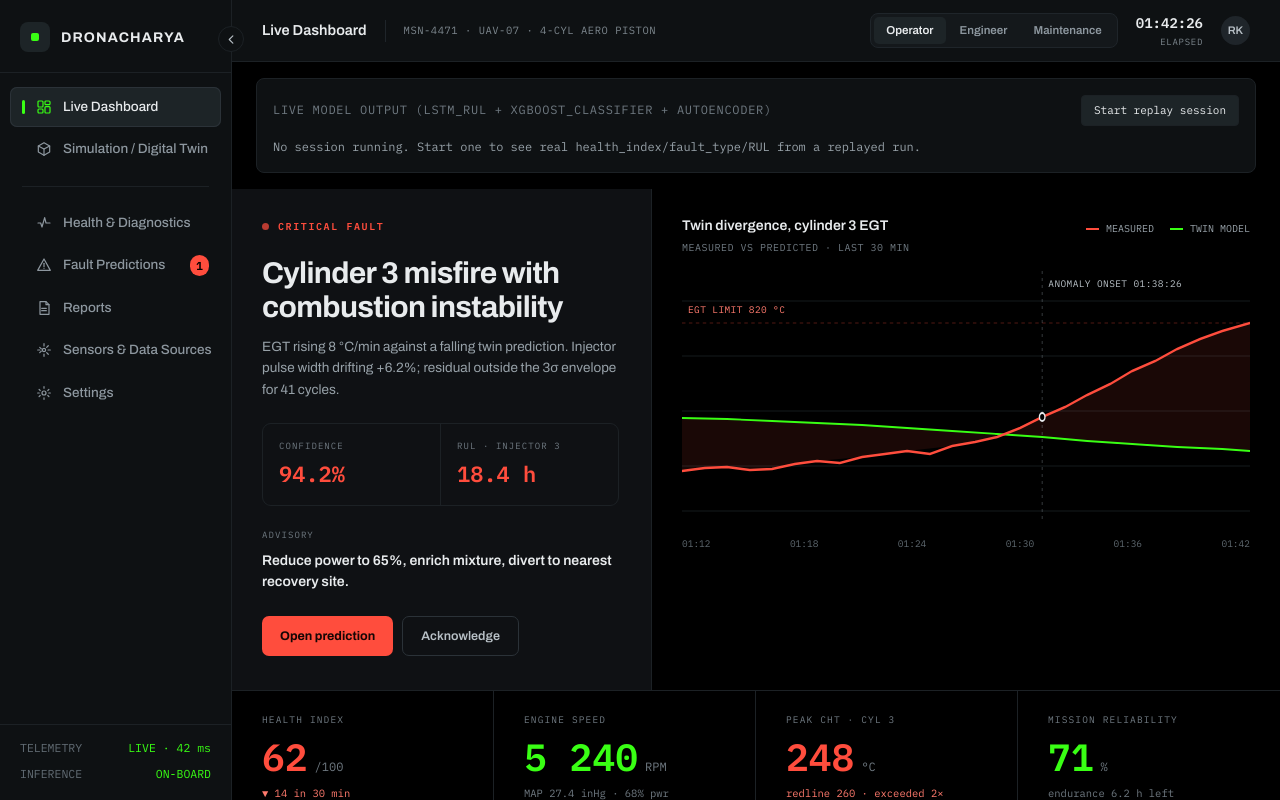
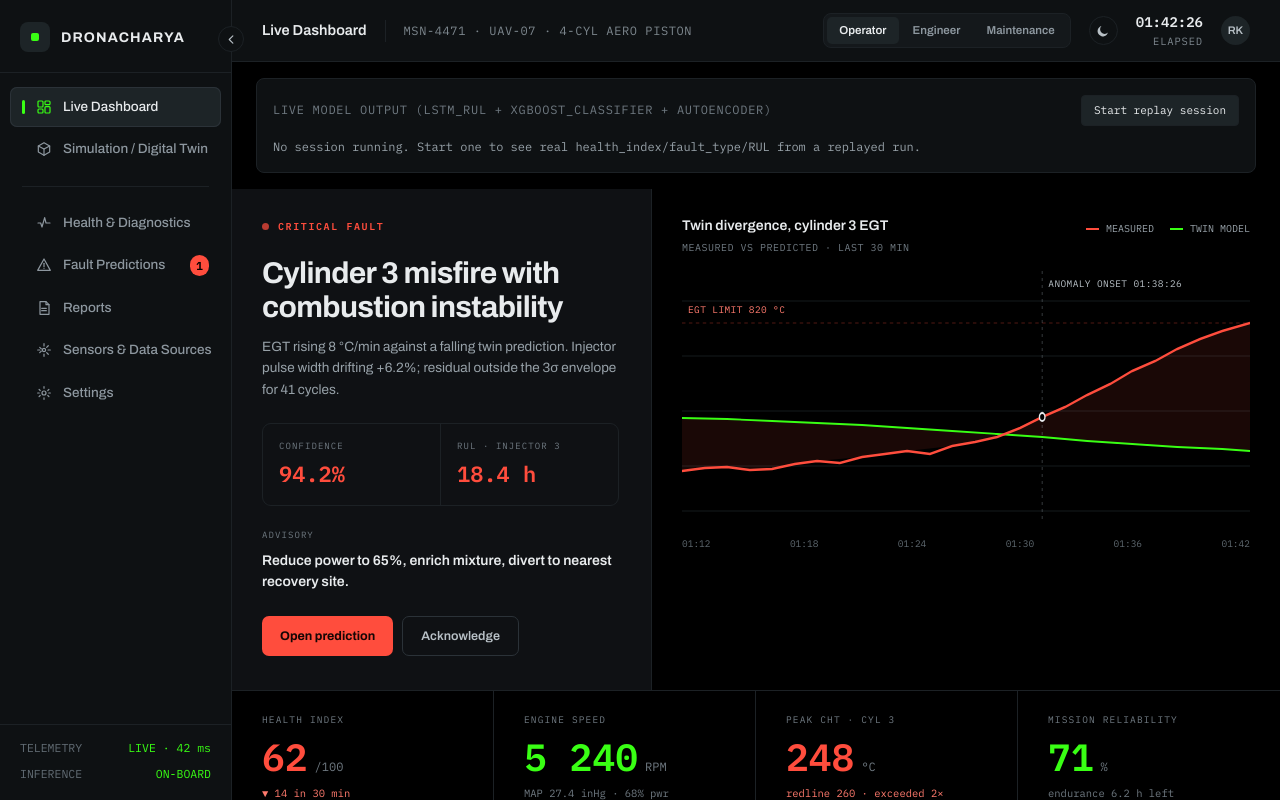
Before and after one commit to parinaB/DroneAcharaya, a Next.js app in the folder frontend/: page /dashboard in a window 1280 px wide. Built offline with nearby package versions, Linux system fonts and the light colour scheme; no server answers.

Commit message:
frontend: add theme toggle button to top bar
Sun/moon icon button next to the mission clock, switches data-theme
on the root element via the theme/onToggleTheme props from page.tsx.

```diff
--- a/frontend/app/dashboard/_components/TopBar.tsx
+++ b/frontend/app/dashboard/_components/TopBar.tsx
@@ -1,7 +1,7 @@
 "use client";
 
 import { color, font, tabStyle } from "../_lib/tokens";
-import type { Role, Screen } from "../_lib/state";
+import type { Role, Screen, Theme } from "../_lib/state";
 
 const ROLES: { key: Role; label: string }[] = [
   { key: "operator", label: "Operator" },
@@ -14,14 +14,19 @@ export function TopBar({
   role,
   onRoleChange,
   missionClock,
+  theme,
+  onToggleTheme,
 }: {
   screen: Screen;
   role: Role;
   onRoleChange: (role: Role) => void;
   missionClock: string;
+  theme: Theme;
+  onToggleTheme: () => void;
 }) {
   return (
     <header
+      className="dt-surface"
       style={{
         display: "flex",
         alignItems: "center",
@@ -36,11 +41,11 @@ export function TopBar({
       <div style={{ fontSize: 14.5, fontWeight: 600 }}>
         {screen === "simulation" ? "Simulation / Digital Twin" : "Live Dashboard"}
       </div>
-      <div style={{ width: 1, height: 22, background: "#1f252a" }} />
+      <div style={{ width: 1, height: 22, background: color.border }} />
       <div
         style={{
           fontFamily: font.mono,
-          fontSize: 10.5,
+          fontSize: 12,
           color: color.textFaint,
           letterSpacing: "0.05em",
         }}
@@ -55,8 +60,8 @@ export function TopBar({
           display: "flex",
           gap: 2,
           padding: 3,
-          background: "#14181b",
-          border: "1px solid #1f252a",
+          background: color.wellBg,
+          border: `1px solid ${color.border}`,
           borderRadius: 8,
         }}
       >
@@ -83,6 +88,29 @@ export function TopBar({
         })}
       </div>
 
+      <button
+        type="button"
+        onClick={onToggleTheme}
+        className="dt-btn-ghost"
+        aria-label={theme === "dark" ? "Switch to light mode" : "Switch to dark mode"}
+        title={theme === "dark" ? "Switch to light mode" : "Switch to dark mode"}
+        style={{
+          width: 29,
+          height: 29,
+          borderRadius: "50%",
+          border: `1px solid ${color.border}`,
+          background: "transparent",
+          display: "flex",
+          alignItems: "center",
+          justifyContent: "center",
+          cursor: "pointer",
+          color: color.textDim,
+          padding: 0,
+        }}
+      >
+        {theme === "dark" ? <SunIcon /> : <MoonIcon />}
+      </button>
+
       <div style={{ display: "flex", flexDirection: "column", alignItems: "flex-end", gap: 1 }}>
         <div style={{ fontFamily: font.mono, fontSize: 14, fontWeight: 600 }}>
           {missionClock}
@@ -90,7 +118,7 @@ export function TopBar({
         <div
           style={{
             fontFamily: font.mono,
-            fontSize: 9,
+            fontSize: 10.5,
             color: color.textFaint,
             letterSpacing: "0.08em",
           }}
@@ -103,7 +131,7 @@ export function TopBar({
           width: 29,
           height: 29,
           borderRadius: "50%",
-          background: "#1f252a",
+          background: color.tabOnBg,
           display: "flex",
           alignItems: "center",
           justifyContent: "center",
@@ -117,3 +145,27 @@ export function TopBar({
     </header>
   );
 }
+
+function SunIcon() {
+  return (
+    <svg width="15" height="15" viewBox="0 0 24 24" fill="none" stroke="currentColor" strokeWidth="2" strokeLinecap="round">
+      <circle cx="12" cy="12" r="4.2" />
+      <line x1="12" y1="1.5" x2="12" y2="4.2" />
+      <line x1="12" y1="19.8" x2="12" y2="22.5" />
+      <line x1="1.5" y1="12" x2="4.2" y2="12" />
+      <line x1="19.8" y1="12" x2="22.5" y2="12" />
+      <line x1="4.6" y1="4.6" x2="6.5" y2="6.5" />
+      <line x1="17.5" y1="17.5" x2="19.4" y2="19.4" />
+      <line x1="4.6" y1="19.4" x2="6.5" y2="17.5" />
+      <line x1="17.5" y1="6.5" x2="19.4" y2="4.6" />
+    </svg>
+  );
+}
+
+function MoonIcon() {
+  return (
+    <svg width="14" height="14" viewBox="0 0 24 24" fill="currentColor">
+      <path d="M20.4 14.7A9 9 0 1 1 9.3 3.6a7.2 7.2 0 0 0 11.1 11.1z" />
+    </svg>
+  );
+}
```
